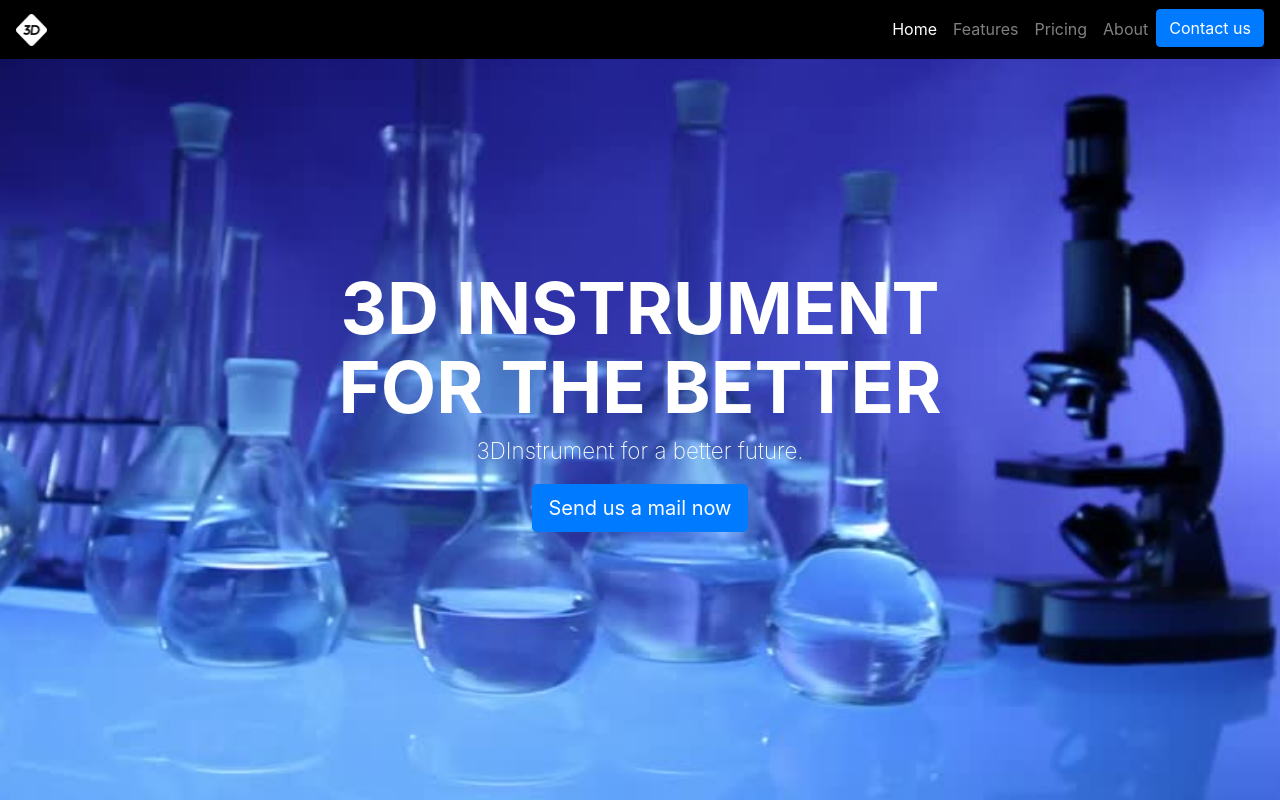
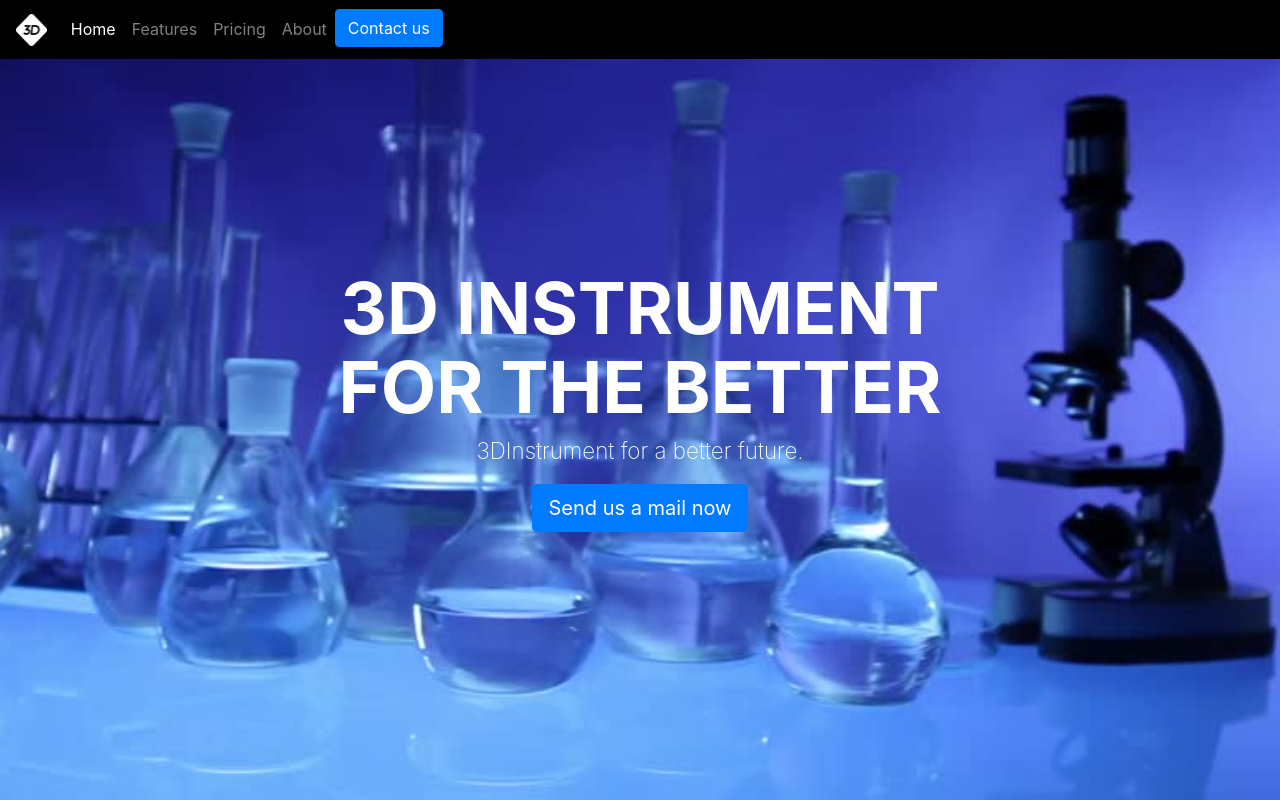
Before and after one commit to 3-instruments/3d-instruments.github.io, a plain HTML site: page index.html in a window 1280 px wide. Shown: the top 800 px of the page. Drawn offline with nearby package versions, Linux system fonts and the light colour scheme.

Commit message:
no white space on right side - trial 1

```diff
--- a/index.html
+++ b/index.html
@@ -15,12 +15,12 @@
 </head>
 <body>
 	<nav class="navbar navbar-expand-lg navbar-dark fixed-top" style="background-color: black">
+		<a class="navbar-brand" href="#"><img class="mainlogo" src ="img/logo_white.png" alt="startup.logo"></a>
 		<button class="navbar-toggler" type="button" data-toggle="collapse" data-target="#startupNavbar" aria-controls="startupNavbar" aria-expanded="false" aria-label="Toggle navigation">
 			<span class="navbar-toggler-icon"></span>
 		</button>
-		<a class="navbar-brand" href="#"><img class="mainlogo" src ="img/logo_white.png" alt="startup.logo"></a>
 		<div class="collapse navbar-collapse" id="startupNavbar">
-			<ul class="navbar-nav ml-sm-auto">
+			<ul class="navbar-nav ml-xs-auto">
 			  <li class="nav-item active">
 				<a class="nav-link" href="#">Home <span class="sr-only">(current)</span></a>
 			  </li>
```
